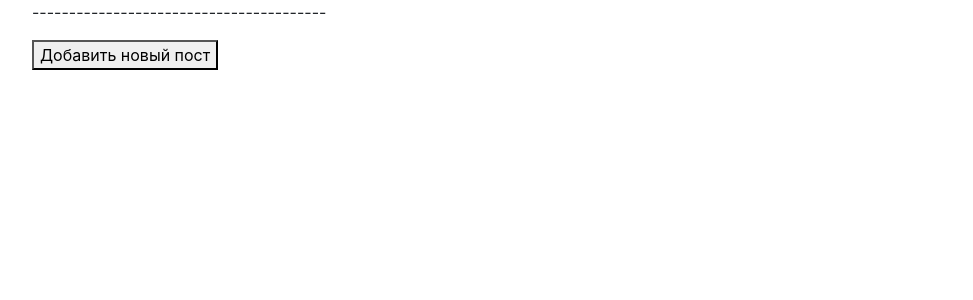
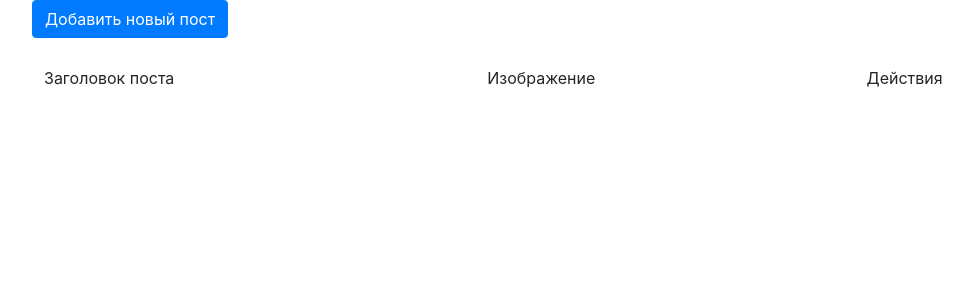
Before and after one commit to addirossi/vol7_test_project, a Django app: page /posts/ in a window 1280 px wide. Shown: the part 56-356 px from the top of the page, without its empty margins (53-1026 px from the left). Run offline with Django 3.2, Linux system fonts and the light colour scheme; data that the repository does not hold is empty.

Commit message:
Add styles

```diff
--- a/blog/templates/blog/posts_list.html
+++ b/blog/templates/blog/posts_list.html
@@ -1,9 +1,25 @@
 {% extends 'includes/base.html' %}
 {% block title %}Список постов{% endblock title %}
 {% block body %}
-  {% for post in posts %}
-    <a href="{% url 'post-details' pk=post.pk %}">{{ post.title }}</a>
-  {% endfor %}
-  <p>----------------------------------------</p>
-  <p><a href="{% url 'add-post' %}"><button type="button">Добавить новый пост</button></a></p>
+  <p><a href="{% url 'add-post' %}"><button type="button" class="btn btn-primary">Добавить новый пост</button></a></p>
+
+  <table class="table table-borderless">
+    <thead>
+      <tr>
+        <td>Заголовок поста</td>
+        <td>Изображение</td>
+        <td>Действия</td>
+      </tr>
+    </thead>
+    <tbody>
+      {% for post in posts %}
+        <tr>
+          <td><a href="{% url 'post-details' pk=post.pk %}">{{ post.title }}</a></td>
+          <td>{% if post.image %}<img width="100" height="100" src="{{ post.image.url }}">{% endif %}</td>
+          <td><a class="btn btn-primary btn-sm" role="button" href="{% url 'edit-post' post.pk %}">Изменить пост</a>
+              <a class="btn btn-secondary btn-sm" role="button" href="{% url 'delete-post' post.pk %}">Удалить пост</a></td>
+        </tr>
+      {% endfor %}
+    </tbody>
+  </table>
 {% endblock body %}
```
